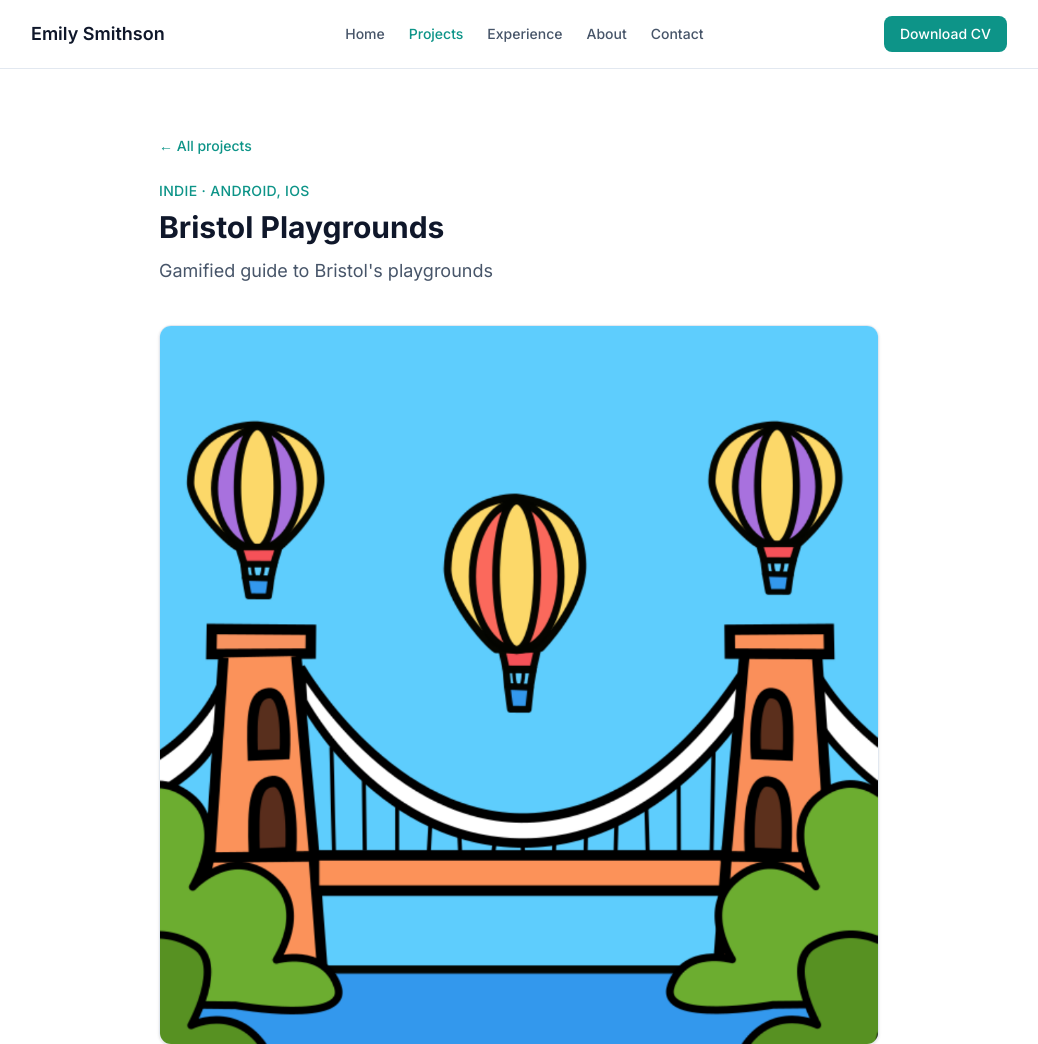
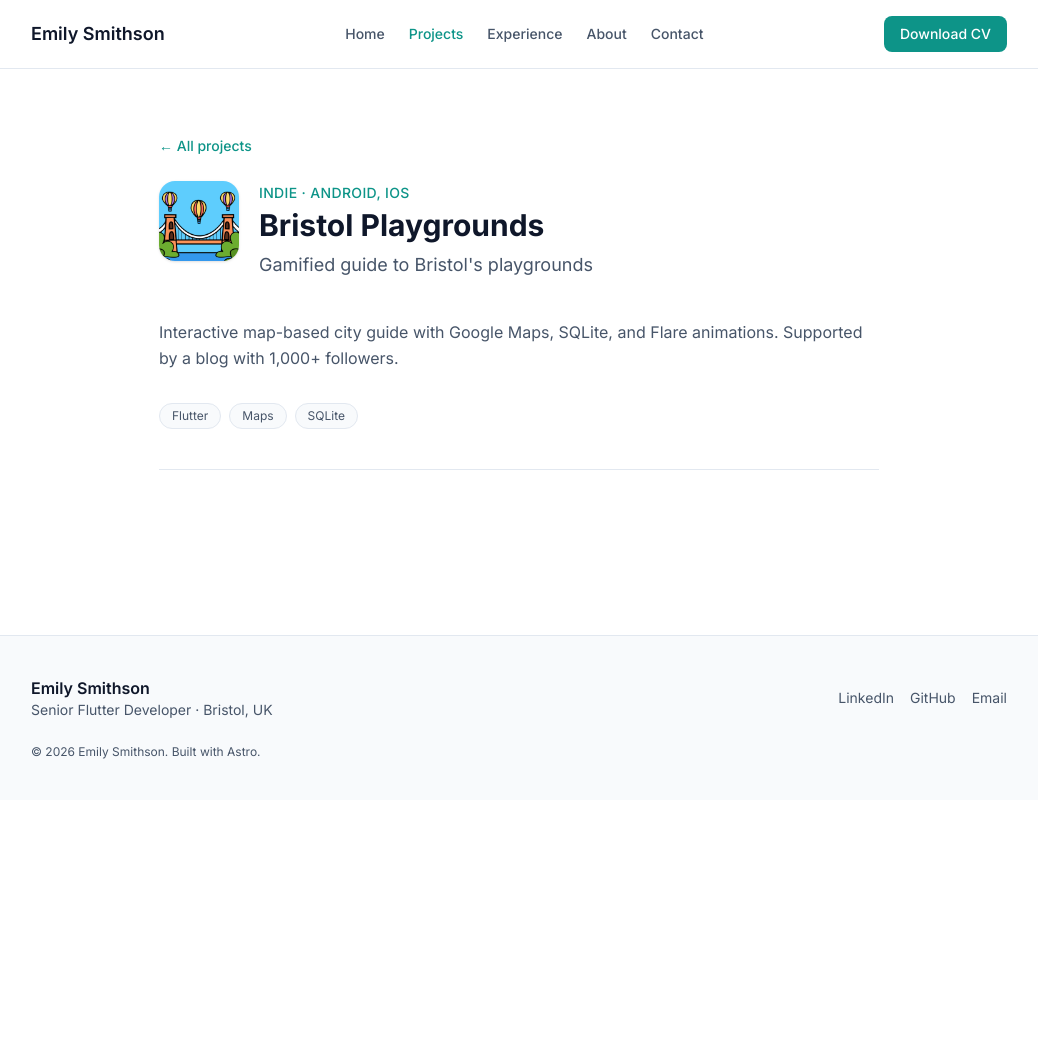
Before and after one commit to emilysmithson/emilysmithson.github.io, an Astro site: page /projects/bristol-playgrounds in a window 1280 px wide. Shown: the top 1044 px of the page, without its empty margins (121-1159 px from the left). After the commit the page ends 800 px from the top, so only its background shows below. Built offline with nearby package versions, Linux system fonts and the light colour scheme; Astro itself is replaced by a stand-in of ours.

Commit message:
Enhance project detail layout by introducing an icon and restructuring the presentation of project information. Update type display to be more visually appealing and improve the organization of screenshots for better user experience.

```diff
--- a/src/pages/projects/[slug].astro
+++ b/src/pages/projects/[slug].astro
@@ -16,21 +16,40 @@ const { Content } = await render(project);
 const { title, tagline, type, platforms, tags, images, links, demo } = project.data;
 
 const isPlaceholder = (url?: string) => !url || url.startsWith('PLACEHOLDER');
+const icon = images[0];
+const screenshots = images.slice(1);
+const typeLabel = type.charAt(0).toUpperCase() + type.slice(1);
 ---
 
 <BaseLayout title={title} description={tagline}>
   <article class="mx-auto max-w-3xl px-6 py-16">
     <a href="/projects" class="text-sm font-medium text-brand-600 hover:underline">← All projects</a>
-    <p class="mt-6 text-sm font-medium uppercase tracking-wide text-brand-600">
-      {type} · {platforms.join(', ')}
-    </p>
-    <h1 class="mt-2 text-3xl font-bold text-ink">{title}</h1>
-    <p class="mt-3 text-lg text-ink-muted">{tagline}</p>
+
+    <div class="mt-6 flex items-start gap-5">
+      {
+        icon && (
+          <img
+            src={icon}
+            alt={`App icon for ${title}`}
+            class="size-20 shrink-0 object-contain rounded-2xl shadow-sm"
+            loading="lazy"
+            onerror="this.src='/images/placeholder-project.svg'"
+          />
+        )
+      }
+      <div class="min-w-0 pt-0.5">
+        <p class="text-sm font-medium uppercase tracking-wide text-brand-600">
+          {typeLabel} · {platforms.join(', ')}
+        </p>
+        <h1 class="mt-1 text-2xl font-bold text-ink sm:text-3xl">{title}</h1>
+        <p class="mt-2 text-lg text-ink-muted">{tagline}</p>
+      </div>
+    </div>
 
     {
-      images.length > 0 && (
+      screenshots.length > 0 && (
         <div class="mt-10 space-y-4">
-          {images.map((src) => (
+          {screenshots.map((src) => (
             <img
               src={src}
               alt={`${title} screenshot`}
```
